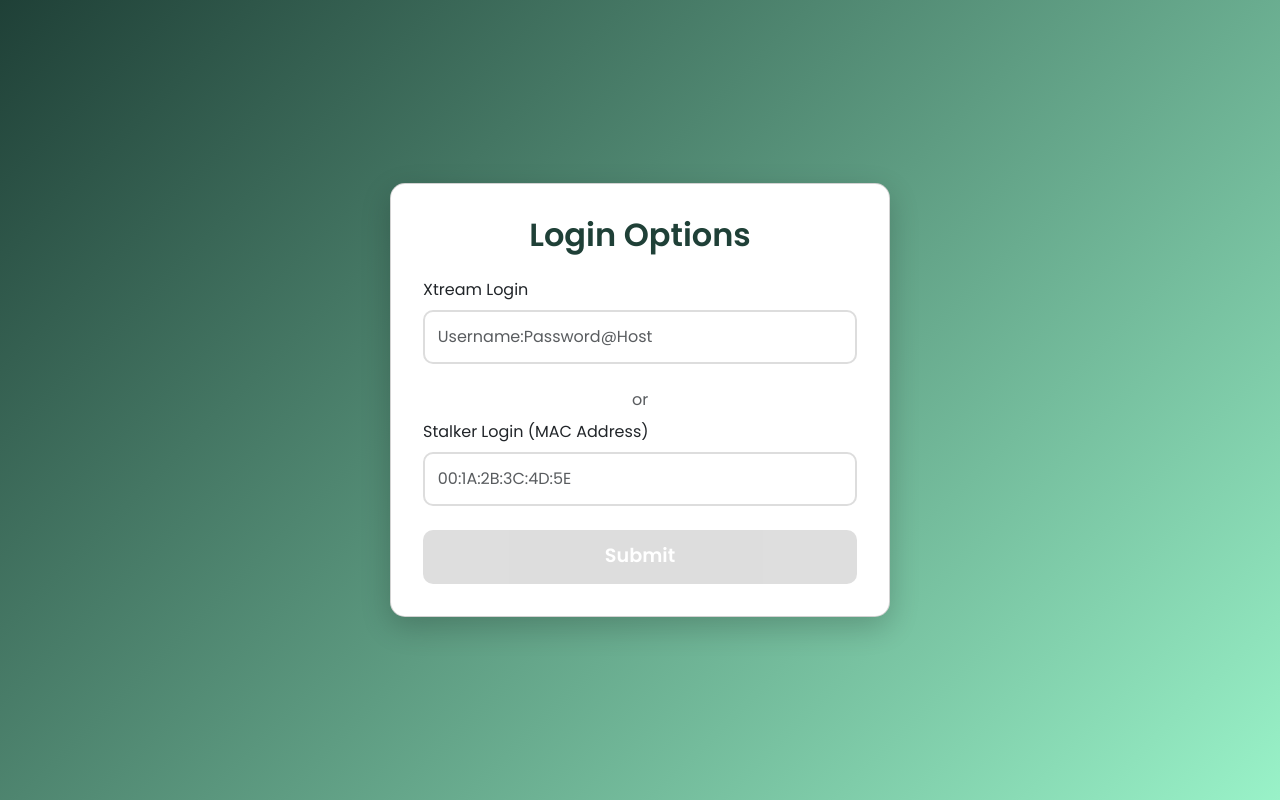
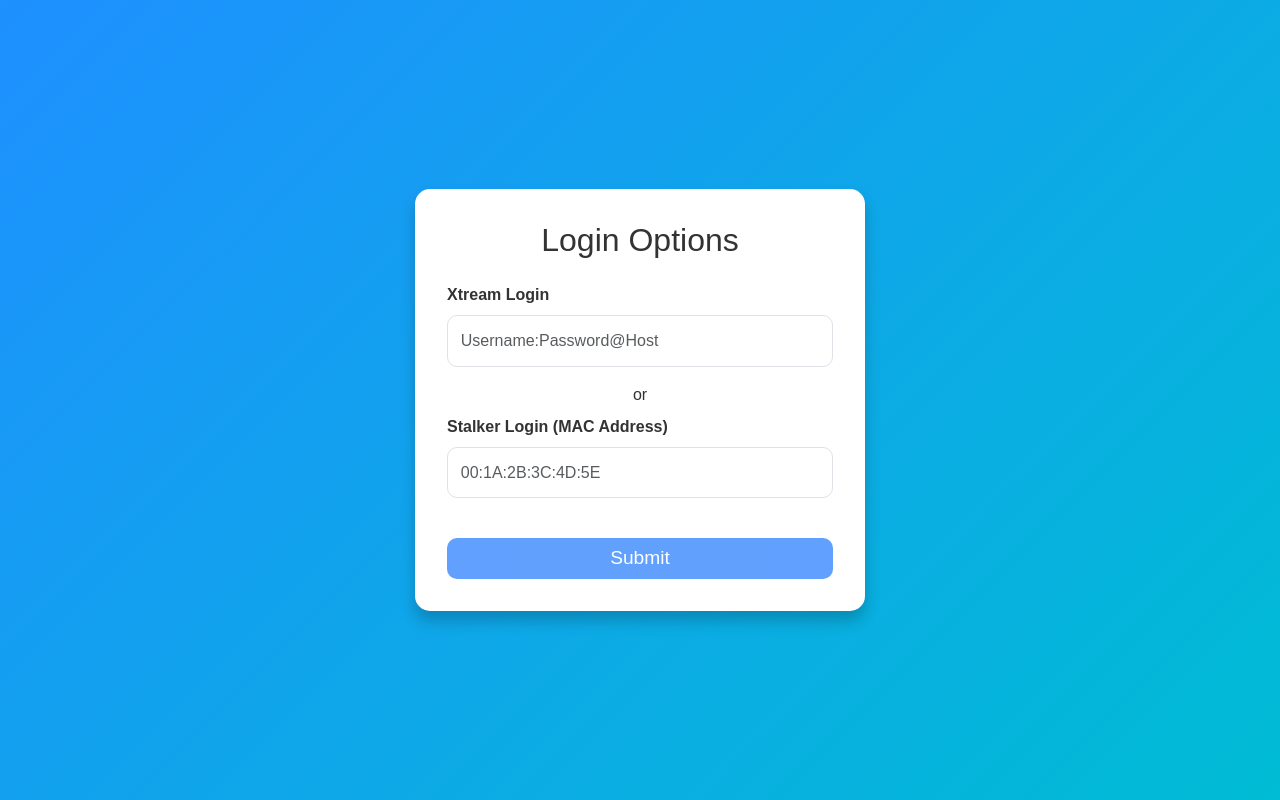
Before and after one commit to markgithub29/xtream-playlist-generator, a plain HTML site: page index.html in a window 1280 px wide. Drawn offline with nearby package versions, Linux system fonts and the light colour scheme.

Commit message:
Update index.html

```diff
--- a/index.html
+++ b/index.html
@@ -3,104 +3,73 @@
 <head>
   <meta charset="UTF-8">
   <meta name="viewport" content="width=device-width, initial-scale=1.0">
-  <title>Modern Responsive Login</title>
-  <!-- Google Fonts -->
-  <link href="https://fonts.googleapis.com/css2?family=Poppins:wght@300;400;600&display=swap" rel="stylesheet">
+  <title>Login Options</title>
   <!-- Bootstrap CSS -->
   <link href="https://cdn.jsdelivr.net/npm/bootstrap@5.3.0-alpha1/dist/css/bootstrap.min.css" rel="stylesheet">
   <style>
-    /* Body Styling */
+    /* Custom Styling */
     body {
-      margin: 0;
-      padding: 0;
-      background: linear-gradient(135deg, #1f4037, #99f2c8);
+      background: linear-gradient(135deg, #1e90ff, #00bcd4);
+      color: #fff;
       font-family: 'Poppins', sans-serif;
+      height: 100vh;
       display: flex;
       justify-content: center;
       align-items: center;
-      height: 100vh;
+      margin: 0;
     }
 
-    /* Card Container */
     .card {
+      background-color: #ffffff;
+      color: #333;
+      border: none;
+      border-radius: 15px;
+      box-shadow: 0 10px 15px rgba(0, 0, 0, 0.2);
       width: 100%;
-      max-width: 500px;
-      background: #ffffff;
-      border-radius: 15px;
-      box-shadow: 0 10px 30px rgba(0, 0, 0, 0.2);
+      max-width: 450px;
       padding: 2rem;
-      animation: fadeIn 0.8s ease-in-out;
     }
 
-    @keyframes fadeIn {
-      from {
-        opacity: 0;
-        transform: translateY(20px);
-      }
-      to {
-        opacity: 1;
-        transform: translateY(0);
-      }
-    }
-
-    /* Title Styling */
-    .card h2 {
-      text-align: center;
-      font-weight: 600;
-      margin-bottom: 1.5rem;
-      color: #1f4037;
-    }
-
-    /* Input Styling */
-    .form-control {
-      border: 2px solid #ddd;
-      border-radius: 10px;
-      padding: 0.8rem;
-      font-size: 1rem;
-      transition: border-color 0.3s;
-    }
-
-    .form-control:focus {
-      border-color: #1f4037;
-      box-shadow: none;
-    }
-
-    /* Button Styling */
     .btn-primary {
-      background: linear-gradient(90deg, #1f4037, #99f2c8);
+      background-color: #007bff;
       border: none;
-      color: #fff;
-      padding: 0.8rem 1.5rem;
       border-radius: 10px;
       font-size: 1.2rem;
-      font-weight: 600;
-      transition: transform 0.3s, background-color 0.3s;
+      transition: all 0.3s ease-in-out;
     }
 
     .btn-primary:hover {
-      background: #1f4037;
+      background-color: #0056b3;
       transform: scale(1.05);
     }
 
-    .btn-primary:disabled {
-      background: #ccc;
-      cursor: not-allowed;
+    .form-control {
+      border-radius: 10px;
+      padding: 0.8rem;
     }
 
-    /* Responsive Adjustments */
+    .form-label {
+      font-weight: bold;
+    }
+
+    /* Mobile-friendly adjustments */
     @media (max-width: 576px) {
       .card {
         padding: 1.5rem;
+      }
+
+      .btn-primary {
+        font-size: 1rem;
       }
     }
   </style>
 </head>
 <body>
   <div class="card">
-    <h2>Login Options</h2>
+    <h2 class="text-center mb-4">Login Options</h2>
     <form id="login-form">
       <!-- Xtream Login -->
-      <div class="mb-4">
+      <div class="mb-3">
         <label for="xtream-login" class="form-label">Xtream Login</label>
         <input
           type="text"
@@ -108,9 +77,9 @@
           id="xtream-login"
           placeholder="Username:Password@Host">
       </div>
-      <div class="text-center mb-2 text-muted">or</div>
+      <div class="text-center mb-2">or</div>
       <!-- Stalker MAC Login -->
-      <div class="mb-4">
+      <div class="mb-3">
         <label for="mac-login" class="form-label">Stalker Login (MAC Address)</label>
         <input
           type="text"
@@ -119,7 +88,7 @@
           placeholder="00:1A:2B:3C:4D:5E">
       </div>
       <!-- Submit Button -->
-      <button type="submit" class="btn btn-primary w-100" id="submit-btn" disabled>
+      <button type="submit" class="btn btn-primary w-100 mt-4" id="submit-btn" disabled>
         Submit
       </button>
     </form>
@@ -141,7 +110,7 @@
       }
     }
 
-    // Event listeners for real-time validation
+    // Event listeners for form validation
     xtreamLogin.addEventListener('input', validateForm);
     macLogin.addEventListener('input', validateForm);
 
```
